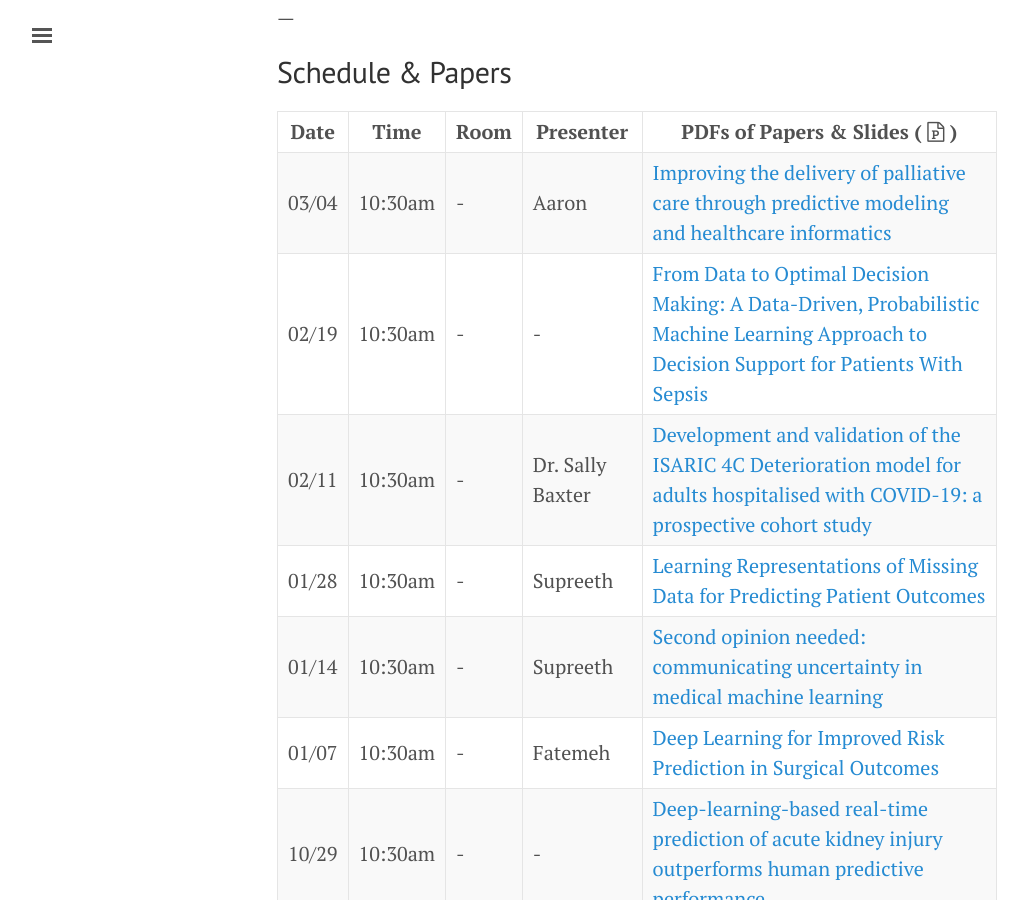
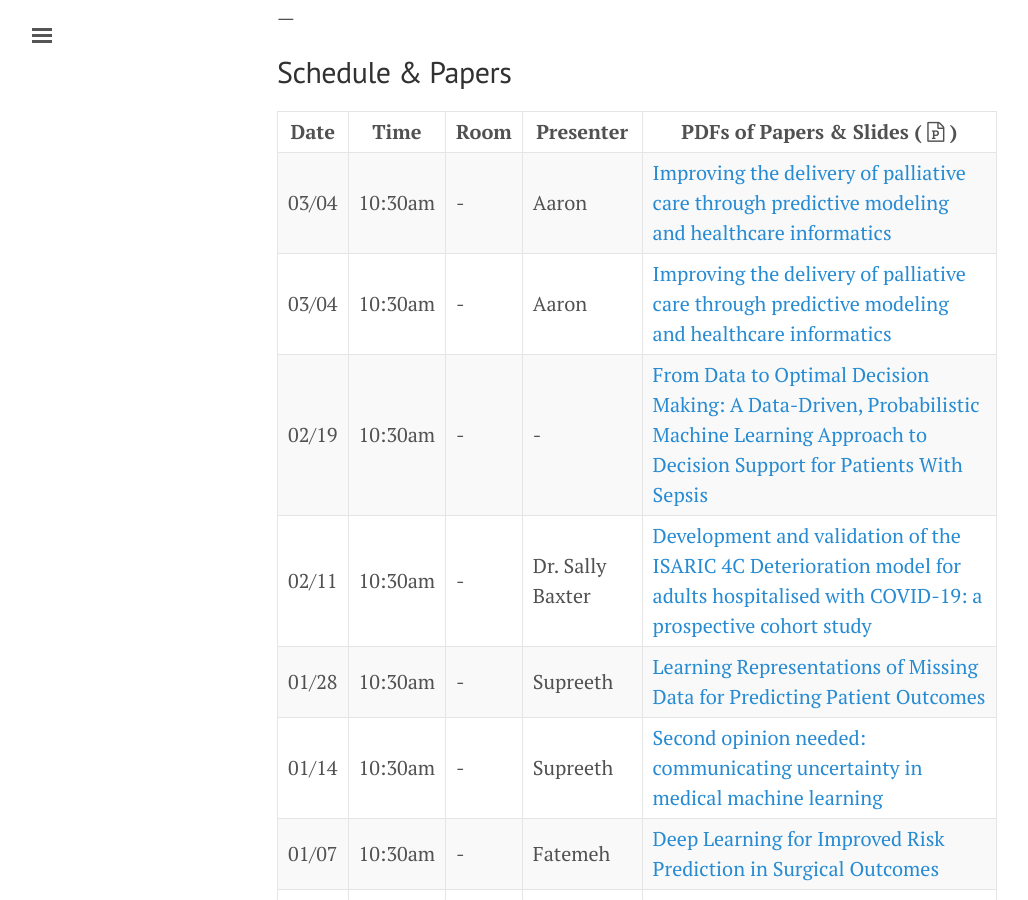
Before and after one commit to NematiLab/bmijc, a Jekyll site: the page built from index.md, in a window 1280 px wide and 900 px high, scrolled down 616 px. Shown: the whole window, without its empty margins (3-1031 px from the left). Built offline with Jekyll 4.4.1, drawn with Linux system fonts in a browser that asks for light colours; nearby versions of some CDN libraries.

Commit message:
Add aaron paper

```diff
--- a/index.md
+++ b/index.md
@@ -30,6 +30,7 @@ La Jolla, CA - 92093<br>
 
 Date | Time    | Room | Presenter | PDFs of Papers & Slides ( <i class='fa fa-file-powerpoint-o'></i> )
 --- | --- | --- | --- | ---
+03/04 | 10:30am | - | Aaron | [Improving the delivery of palliative care through predictive modeling and healthcare informatics]({{ site.baseurl }}/assets/030421_paper.pdf){:target="_blank"}
 03/04 | 10:30am | - | Aaron | [Improving the delivery of palliative care through predictive modeling and healthcare informatics]({{ site.baseurl }}/assets/030421_paper.pdf){:target="_blank"}
 02/19 | 10:30am | - | - | [From Data to Optimal Decision Making: A Data-Driven, Probabilistic Machine Learning Approach to Decision Support for Patients With Sepsis]({{ site.baseurl }}/assets/021921_paper.pdf){:target="_blank"}
 02/11 | 10:30am | - | Dr. Sally Baxter | [Development and validation of the ISARIC 4C Deterioration model for adults hospitalised with COVID-19: a prospective cohort study]({{ site.baseurl }}/assets/021121_paper.pdf){:target="_blank"}
```
